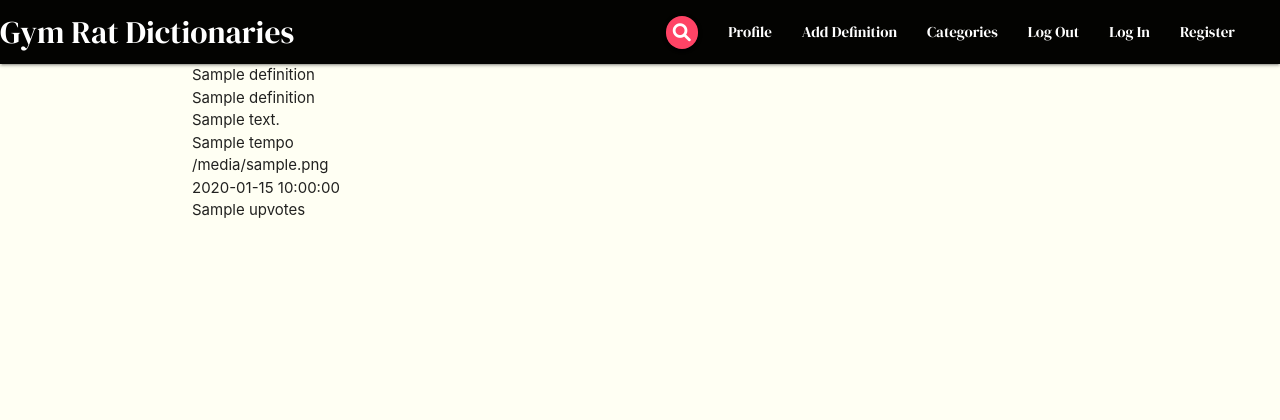
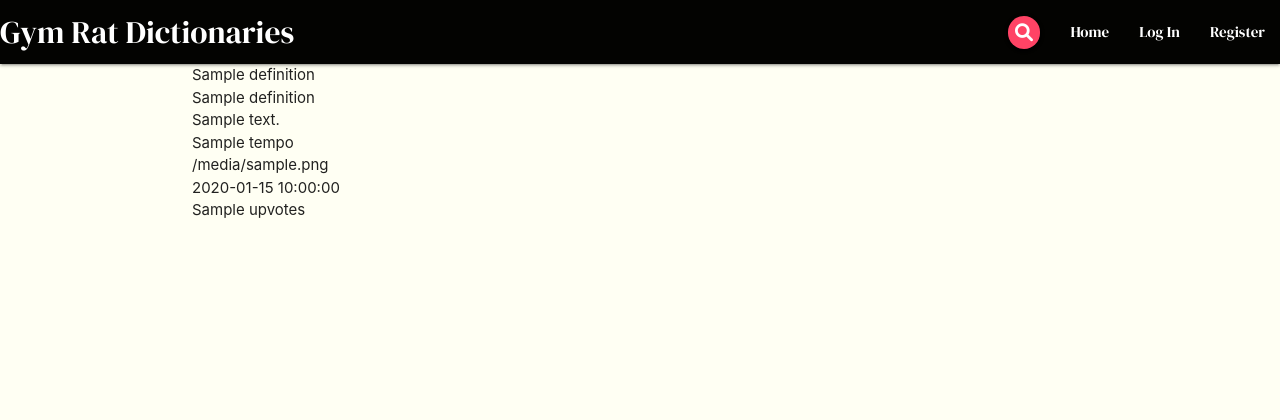
Before and after one commit to KSheeds1/Gym-Rat-Dictionaries, a Flask app: page / in a window 1280 px wide. Shown: the top 420 px of the page. Run offline with Flask 2, Linux system fonts and the light colour scheme; a database or web service that is not in the repository returns one stand-in record (values such as "Sample title"); some libraries are stand-ins or nearby versions.

Commit message:
Build the logout functionality to remove a user from session cookies and specify the session cookie to delete. Add a further layer of defensive programming to the profile function. Use template logic to update nav links depending on user status: logged in/out user or admin.

```diff
--- a/app.py
+++ b/app.py
@@ -104,7 +104,27 @@ def profile(username):
     # Grab the session user's username from the db:
     username = mongo.db.users.find_one(
         {"username": session["user"]})["username"]
-    return render_template("profile.html", username=username)
+
+    # If session user cookie truthy, return to appropriate profile:
+    if session["user"]:
+        return render_template("profile.html", username=username)
+
+    # If false or doesn't exist, redirect to login:
+    return redirect(url_for("login"))
+
+
+@app.route("/logout")
+def logout():
+    """
+    Removes user from session cookie and specifies which
+    session cookie to delete. Before logging the user out,
+    they will get a flash message advising that they have
+    been logged out and will be redirected to login.
+    """
+    # Remove user from session cookie:
+    flash("You have been logged out")
+    session.pop("user")
+    return redirect(url_for("login"))
 
 
 if __name__ == "__main__":
--- a/templates/base.html
+++ b/templates/base.html
@@ -20,13 +20,18 @@
                 <a href="#" data-target="mobile-demo" class="sidenav-trigger right"><i class="fas fa-bars"></i></a>
                 <ul class="right hide-on-med-and-down">
                     <li><a class="btn-floating btn-small search" id="search"><i class="fas fa-search"></i></a></li>
-                    <li><a href="{{ url_for('get_definitions') }}"></a></li>
+                    <li><a href="{{ url_for('get_definitions') }}">Home</a></li>
+                    {% if session.user %}
                         <li><a href="{{ url_for('profile', username=session['user']) }}">Profile</a></li>
                         <li><a href="#">Add Definition</a></li>
+                        {% if session.user|lower == "admin"|lower %}
                             <li><a href="#">Categories</a></li>
-                    <li><a href="#">Log Out</a></li>
+                        {% endif %}
+                        <li><a href="{{ url_for('logout') }}">Log Out</a></li>
+                    {% else %}
                         <li><a href="{{ url_for('login') }}">Log In</a></li>
                         <li><a href="{{ url_for('register') }}">Register</a></li>
+                    {% endif %}
                 </ul>
             </div>
         </nav>
@@ -35,12 +40,18 @@
             <li><a href="{{ url_for('get_definitions') }}" class="brand-logo"><span class="white-text">GRD</span></a>
             </li>
             <li><a href="{{ url_for('get_definitions') }}"><span class="white-text">Home</span></a></li>
-            <li><a href="{{ url_for('profile', username=session['user']) }}"><span class="white-text">Profile</span></a></li>
+            {% if session.user %}
+                <li><a href="{{ url_for('profile', username=session['user']) }}"><span class="white-text">Profile</span></a>
+                </li>
                 <li><a href="#"><span class="white-text">Add Definition</span></a></li>
+                {% if session.user|lower == "admin"|lower %}
                     <li><a href="#"><span class="white-text">Categories</span></a></li>
-            <li><a href="#"><span class="white-text">Log Out</span></a></li>
+                {% endif %}
+                <li><a href="{{ url_for('logout') }}"><span class="white-text">Log Out</span></a></li>
+            {% else %}
                 <li><a href="{{ url_for('login') }}"><span class="white-text">Log In</span></a></li>
                 <li><a href="{{ url_for('register') }}"><span class="white-text">Register</span></a></li>
+            {% endif %}
         </ul>
     </header>
 
```
Lines whose indentation alone changed are shown as unchanged.
